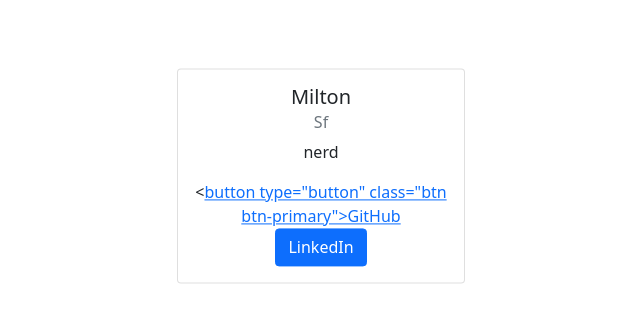
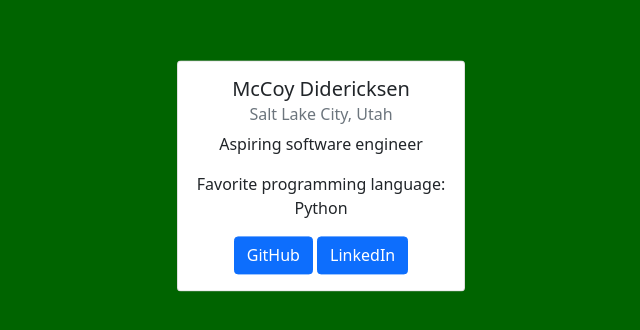
Before and after one commit to mccoydidericksen/portfolio-generator, a website: page index.html in a window 1280 px wide. Shown: the part 224-554 px from the top of the page, without its empty margins (319-959 px from the left). Drawn offline with nearby package versions, Linux system fonts and the light colour scheme.

Commit message:
modify styling and add another prompt

```diff
--- a/index.html
+++ b/index.html
@@ -14,11 +14,12 @@
         <div class="container">
             <div class="card align-items-center text-center" style="width: 18rem;">
                 <div class="card-body">
-                <h5 class="card-title">Milton</h5>
-                <h6 class="card-subtitle mb-2 text-muted">Sf</h6>
-                <p class="card-text">nerd</p>
-                <<a href="https://github.com/MiltonLy'">button type="button" class="btn btn-primary">GitHub</button></a>
-                <a href="https://www.linkedin.com/in/milton-ly-a625ab25a/"><button type="button" class="btn btn-primary">LinkedIn</button></a>
+                <h5 class="card-title">McCoy Didericksen</h5>
+                <h6 class="card-subtitle mb-2 text-muted">Salt Lake City, Utah</h6>
+                <p class="card-text">Aspiring software engineer</p>
+                <p class="card-text">Favorite programming language: Python</p>
+                <a href="https://github.com/mccoydidericksen"><button type="button" class="btn btn-primary">GitHub</button></a>
+                <a href="https://www.linkedin.com/in/mccoydid/"><button type="button" class="btn btn-primary">LinkedIn</button></a>
                 </div>
             </div>
         </div>
--- a/style.css
+++ b/style.css
@@ -1,3 +1,6 @@
+body {
+  background-color: darkgreen;
+}
 .container {
     width: auto;
     position: absolute;
```
Also changed, not shown: index.js (+9 -6 lines).
